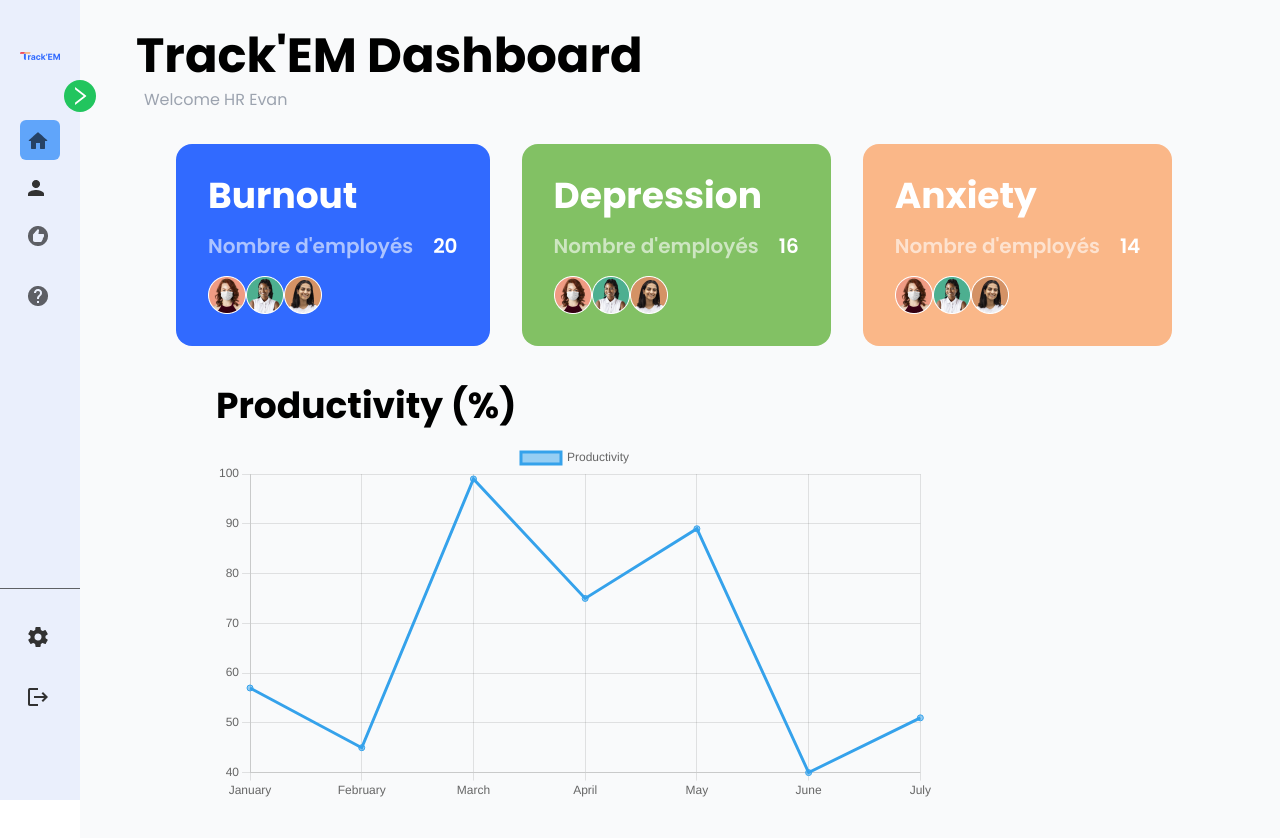
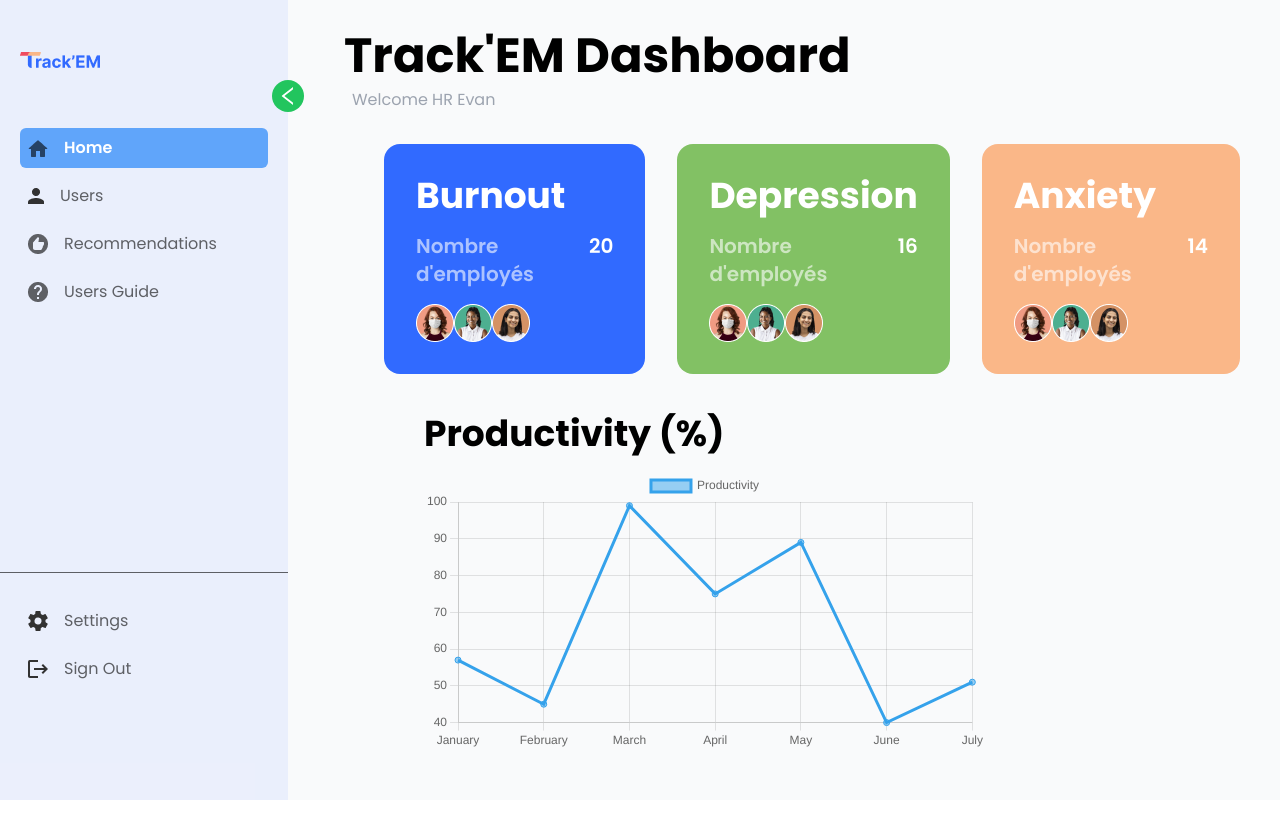
Before and after one commit to ouaelesi/Track-em-APP-, a React (Vite) app: page / in a window 1280 px wide. Shown: the top 838 px of the page. After the commit the page ends 800 px from the top, so only its background shows below. Built offline with nearby package versions, Linux system fonts and the light colour scheme.

Commit message:
changed sidebar initial state

```diff
--- a/src/components/Sidebar.jsx
+++ b/src/components/Sidebar.jsx
@@ -10,7 +10,7 @@ import logout from "../assets/icons/logout.png";
 import { Link } from "react-router-dom";
 
 function Sidebar() {
-  const [isSidebarOpened, setIsSidebarOpened] = useState(false);
+  const [isSidebarOpened, setIsSidebarOpened] = useState(true);
   const [active, setActive] = useState([1, 0, 0, 0]);
   const handleClick = (i) => {
     const a = [0, 0, 0, 0];
```
